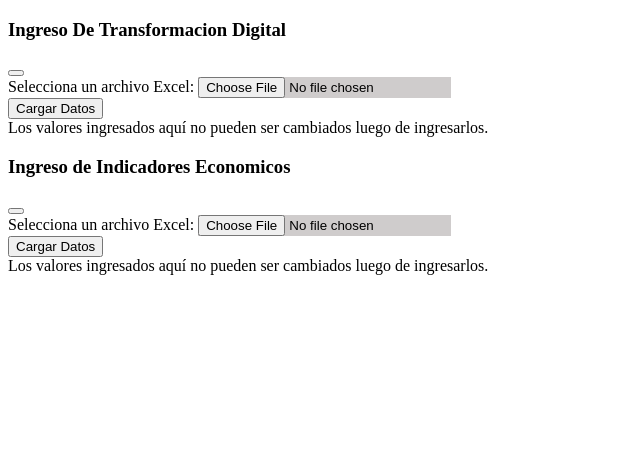
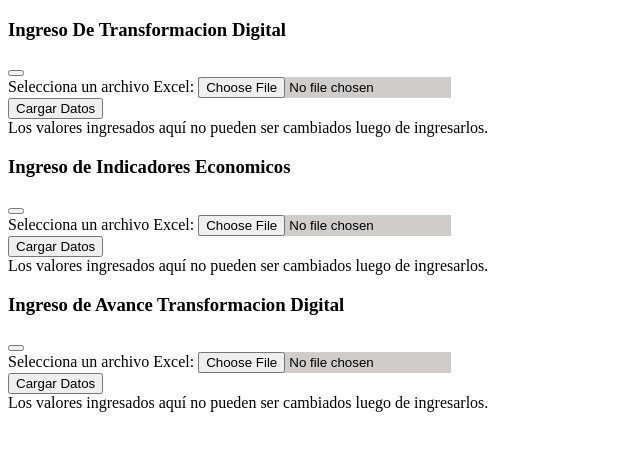
Before and after one commit to sheriffrude/centrodeservicios, a Django app: page /ti/ in a window 1280 px wide. Shown: the top 451 px of the page, without its empty margins (0-640 px from the left). Run offline with Django 5.2, Linux system fonts and the light colour scheme; the visitor is signed in with stand-in values (Sample User, id 1); parts of the project's set-up code (start-up, migrations or seed data) failed here and were passed over; some libraries are stand-ins or nearby versions.

Commit message:
adicional de avance

```diff
--- a/centrodeservicios/urls.py
+++ b/centrodeservicios/urls.py
@@ -73,7 +73,7 @@ urlpatterns = [
      #--------------------------------- T.I ------------------------------------------------
     path('ti/', views.ti, name='ti'),
 
-
+    path('cargar_excel_avantransfordig/', views.cargar_excel_avantransfordig, name='cargar_excel_avantransfordig'),
     path('cargar_excel_transfordig/', views.cargar_excel_transfordig, name='cargar_excel_transfordig'),
     path('cargar_excel_inideco/', views.cargar_excel_inideco, name='cargar_excel_inideco'),
      #--------------------------------- T.I ------------------------------------------------
--- a/login/templates/tecnologia.html
+++ b/login/templates/tecnologia.html
@@ -70,3 +70,30 @@
       </div>
     </div>
   </div>
+    <!------------------------------------------------------- carga 2do excel  -------------------------->
+    <div class="card card-default  collapsed collapsed-card">
+      <div class="card-header bg-dark" data-card-widget="collapse">
+        <h3 class="card-title">Ingreso de Avance Transformacion Digital  </h3>
+
+        <div class="card-tools">
+          <button type="button" class="btn btn-tool"><i class="fas fa-minus"></i></button>
+        </div>
+      </div>
+      <!-- /.card-header -->
+      <div class="card-body">
+        <div class="row">
+          <div class="col-md-6">
+            <form method="post" action="{% url 'cargar_excel_avantransfordig' %}" enctype="multipart/form-data">
+              {% csrf_token %}
+              <label for="archivo_excel">Selecciona un archivo Excel:</label>
+              <input class="btn btn-info1" type="file" name="archivo_excel" accept=".xlsx, .xls">
+              <br>
+              <button class="btn bg-gradient-primary "  type="submit">Cargar Datos</button>
+            </form>
+          </div>
+        </div>
+        <div class="card-footer">
+          Los valores ingresados aquí no pueden ser cambiados luego de ingresarlos.
+        </div>
+      </div>
+    </div>
--- a/login/views.py
+++ b/login/views.py
@@ -807,7 +807,7 @@ def cargar_excel_fortuitos(request):
                     FECHA_CORTE,PLANTA,GRANJA,CANTIDAD_MUERTE_TRANSPORTE,CANTIDAD_MUERTE_REPOSO,AGITADOS,LESIONADOS,RETOMAS,TOTAL= row
                     # Ejecuta una consulta SQL para insertar los datos en la tabla SST_SEVERIDAD_Y_FRECUENCIA
                     cursor.execute(
-                        'INSERT INTO FORTUITOS3 (FECHA_CORTE,PLANTA,GRANJA,CANTIDAD_MUERTE_TRANSPORTE,CANTIDAD_MUERTE_REPOSO,AGITADOS,LESIONADOS,RETOMAS,TOTAL,GUID,USUARIO) VALUES (%s, %s,%s, %s, %s, %s, %s,%s, %s, %s)',
+                        'INSERT INTO FORTUITOS3 (FECHA_CORTE,PLANTA,GRANJA,CANTIDAD_MUERTE_TRANSPORTE,CANTIDAD_MUERTE_REPOSO,AGITADOS,LESIONADOS,RETOMAS,TOTAL,GUID,USUARIO) VALUES (%s, %s,%s, %s, %s, %s, %s,%s, %s, %s,%s)',
                         (FECHA_CORTE.value,PLANTA.value,GRANJA.value,CANTIDAD_MUERTE_TRANSPORTE.value,CANTIDAD_MUERTE_REPOSO.value,AGITADOS.value,LESIONADOS.value,RETOMAS.value,TOTAL.value,guid,usuario.username)
                     )
                 messages.success(request, 'Carga de datos en FORTUITOS exitosa')
@@ -1306,6 +1306,35 @@ def cargar_excel_inideco(request):
             messages.error(request, f'Se ha producido un error inesperado: {str(e)}')
         return redirect('home')
     return render(request, '/home/')
+#-------- vista para el cargue de excel en Transformacion Digital --------------------------------------------------------
+@login_required
+def cargar_excel_avantransfordig(request):
+    if request.method == 'POST':
+        try:
+            archivo_excel = request.FILES['archivo_excel']
+            wb = load_workbook(archivo_excel)
+            ws = wb.active
+            guid = str(uuid4())
+            usuario = request.user
+            # Abre una conexión a la base de datos b_ti
+            with connections['B_C'].cursor() as cursor:
+                for row in ws.iter_rows(min_row=2):
+                    print(row)
+                    ACTIVIDAD,AVANCE,FECHA_CORTE,FECHA_DATOS= row
+                    # Ejecuta una consulta SQL para insertar los datos en la tabla TRANSFORMACION_DIGITAL
+                    cursor.execute(
+                        'INSERT INTO avance_transformacion_difital (ACTIVIDAD,AVANCE,FECHA_CORTE,FECHA_DATOS,GUID,USUARIO) VALUES (%s, %s,%s, %s, %s, %s)',
+                        (ACTIVIDAD.value,AVANCE.value,FECHA_CORTE.value,FECHA_DATOS.value,guid,usuario.username)
+                    )
+                messages.success(request, 'Carga de datos en avance transformacion digital exitosa')
+        except KeyError:
+            messages.error(request, 'No se ha proporcionado un archivo Excel.')
+        except IntegrityError as e:
+            messages.error(request, f'Error al insertar datos en la base de datos: {str(e)}')
+        except Exception as e:
+            messages.error(request, f'Se ha producido un error inesperado: {str(e)}')
+        return redirect('home')
+    return render(request, '/home/')
 # ----------------------------------------------------------------------------------------------------------------
 #-----------------------------------------------------------------------------------------------------------------
 #--------------------------------- CARGA DE----Gestion Admin Financiera ------------------------------------------------
```
